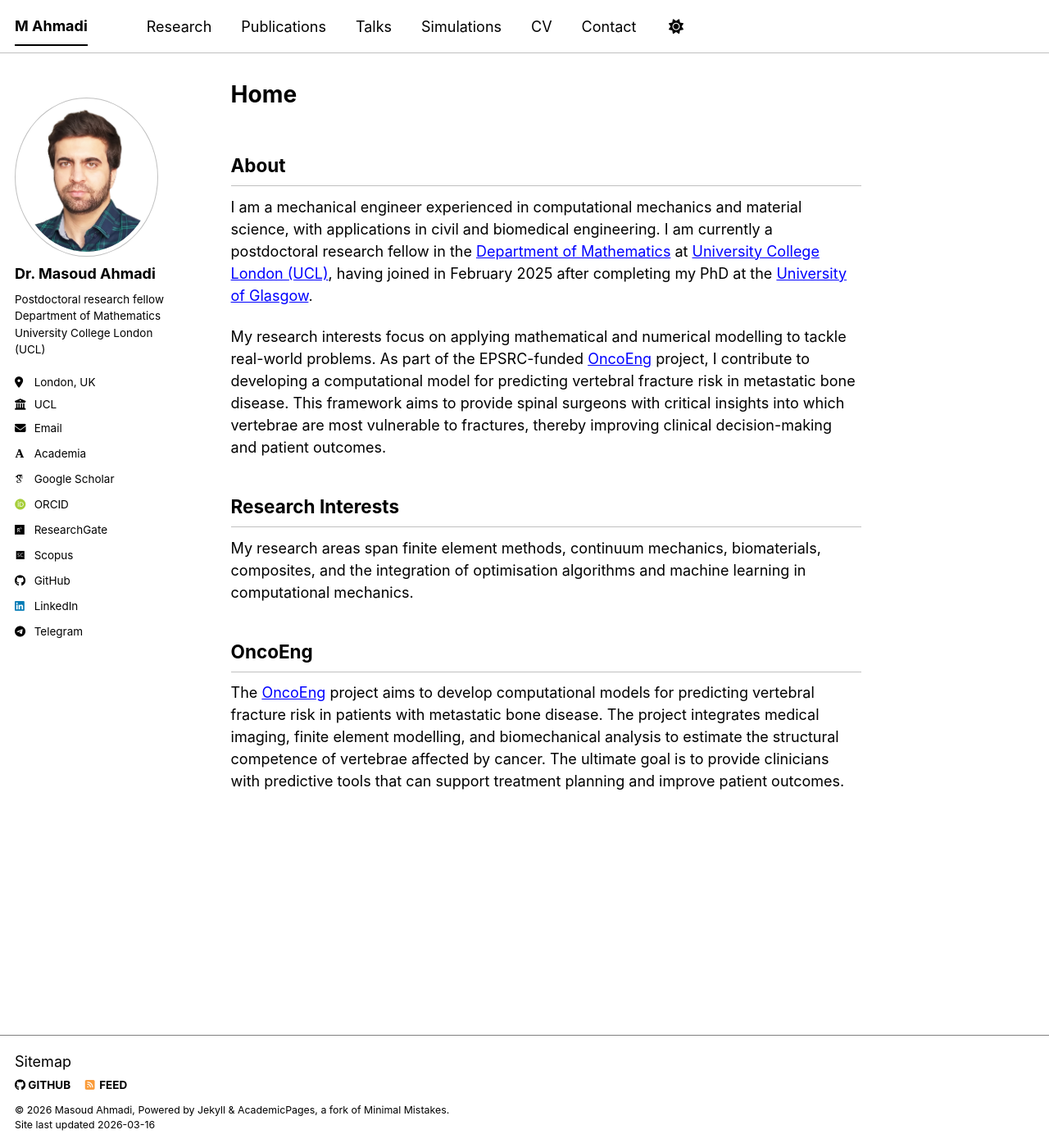
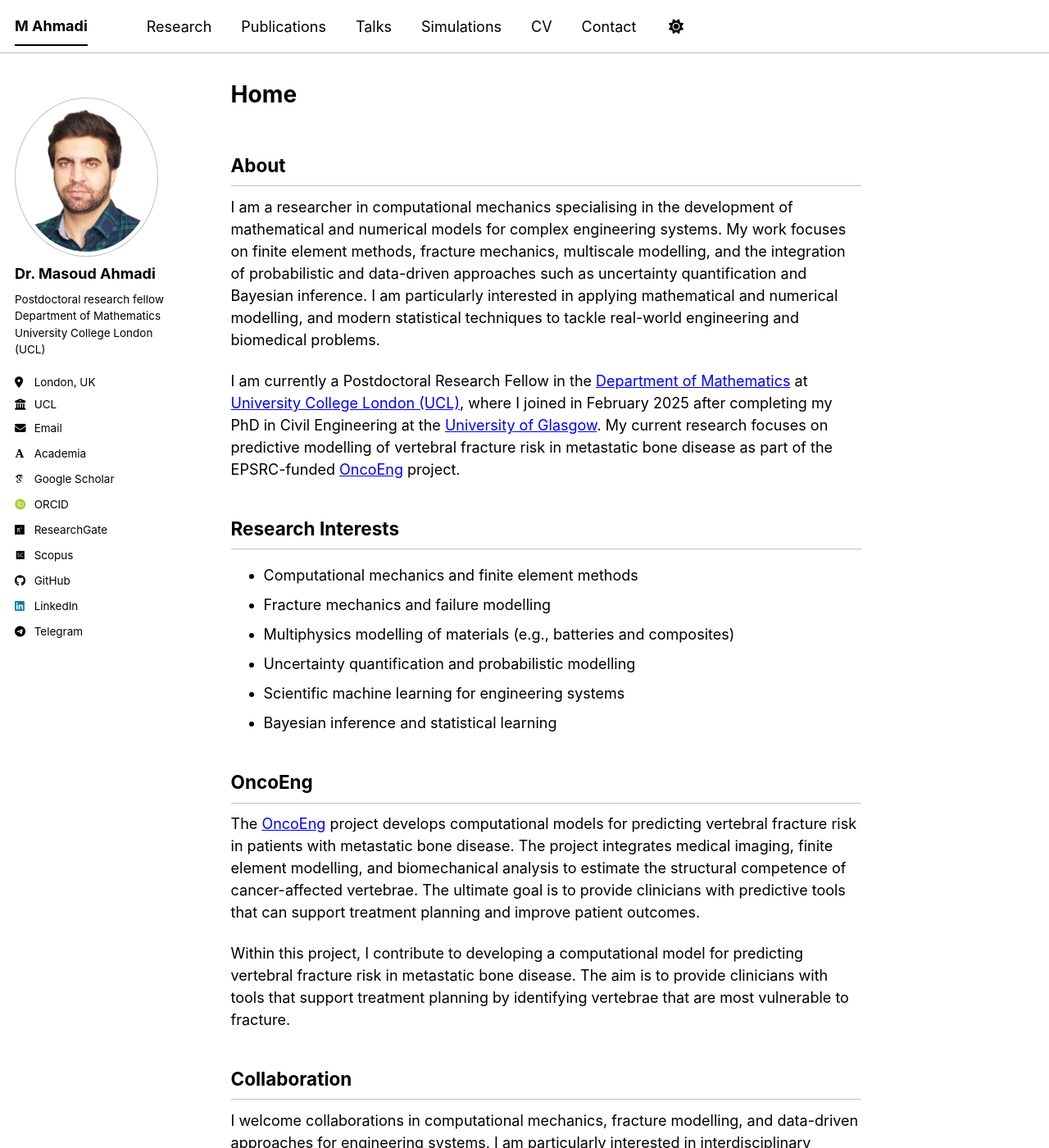
Before and after one commit to Masoud16ahm/Masoud16ahm.github.io, a Jekyll site: the page built from _pages/about.md, in a window 1280 px wide and 1400 px high. Shown: the whole window at 82% size. Built offline with Jekyll 4.4.1, drawn with Linux system fonts in a browser that asks for light colours; some web fonts are replaced; a script bundle is joined from its source files by our own code; library files that are not in the unit come from our copies; some of the changed text lies outside the part shown.

Commit message:
Revise about page with detailed research overview
Updated the about page to provide a more detailed overview of research interests and current projects, including a focus on predictive modeling and collaboration opportunities.

```diff
--- a/_pages/about.md
+++ b/_pages/about.md
@@ -9,16 +9,27 @@ redirect_from:
 
 About
 ------
-I am a mechanical engineer experienced in computational mechanics and material science, with applications in civil and biomedical engineering. I am currently a postdoctoral research fellow in the [Department of Mathematics](https://www.ucl.ac.uk/mathematical-physical-sciences/maths) at [University College London (UCL)](https://www.ucl.ac.uk/), having joined in February 2025 after completing my PhD at the [University of Glasgow](https://www.gla.ac.uk/).
+I am a researcher in computational mechanics specialising in the development of mathematical and numerical models for complex engineering systems. My work focuses on finite element methods, fracture mechanics, multiscale modelling, and the integration of probabilistic and data-driven approaches such as uncertainty quantification and Bayesian inference. I am particularly interested in applying mathematical and numerical modelling, and modern statistical techniques to tackle real-world engineering and biomedical problems.
 
-My research interests focus on applying mathematical and numerical modelling to tackle real-world problems. As part of the EPSRC-funded [OncoEng](https://oncoeng.org/) project, I contribute to developing a computational model for predicting vertebral fracture risk in metastatic bone disease. This framework aims to provide spinal surgeons with critical insights into which vertebrae are most vulnerable to fractures, thereby improving clinical decision-making and patient outcomes.
+I am currently a Postdoctoral Research Fellow in the [Department of Mathematics](https://www.ucl.ac.uk/mathematical-physical-sciences/maths) at [University College London (UCL)](https://www.ucl.ac.uk/), where I joined in February 2025 after completing my PhD in Civil Engineering at the [University of Glasgow](https://www.gla.ac.uk/). My current research focuses on predictive modelling of vertebral fracture risk in metastatic bone disease as part of the EPSRC-funded [OncoEng](https://oncoeng.org/) project.
 
 
 Research Interests
 ------
-My research areas span finite element methods, continuum mechanics, biomaterials, composites, and the integration of optimisation algorithms and machine learning in computational mechanics.
+* Computational mechanics and finite element methods
+* Fracture mechanics and failure modelling
+* Multiphysics modelling of materials (e.g., batteries and composites)
+* Uncertainty quantification and probabilistic modelling
+* Scientific machine learning for engineering systems
+* Bayesian inference and statistical learning
 
 
 OncoEng
 ------
-The [OncoEng](https://oncoeng.org/) project aims to develop computational models for predicting vertebral fracture risk in patients with metastatic bone disease. The project integrates medical imaging, finite element modelling, and biomechanical analysis to estimate the structural competence of vertebrae affected by cancer. The ultimate goal is to provide clinicians with predictive tools that can support treatment planning and improve patient outcomes.
+The [OncoEng](https://oncoeng.org/) project develops computational models for predicting vertebral fracture risk in patients with metastatic bone disease. The project integrates medical imaging, finite element modelling, and biomechanical analysis to estimate the structural competence of cancer-affected vertebrae. The ultimate goal is to provide clinicians with predictive tools that can support treatment planning and improve patient outcomes.
+
+Within this project, I contribute to developing a computational model for predicting vertebral fracture risk in metastatic bone disease. The aim is to provide clinicians with tools that support treatment planning by identifying vertebrae that are most vulnerable to fracture.
+
+Collaboration
+------
+I welcome collaborations in computational mechanics, fracture modelling, and data-driven approaches for engineering systems. I am particularly interested in interdisciplinary collaborations at the intersection of computational mechanics, uncertainty quantification, and data-driven modelling. If you are interested in joint research, interdisciplinary projects, or student supervision, please feel free to get in touch.
```
